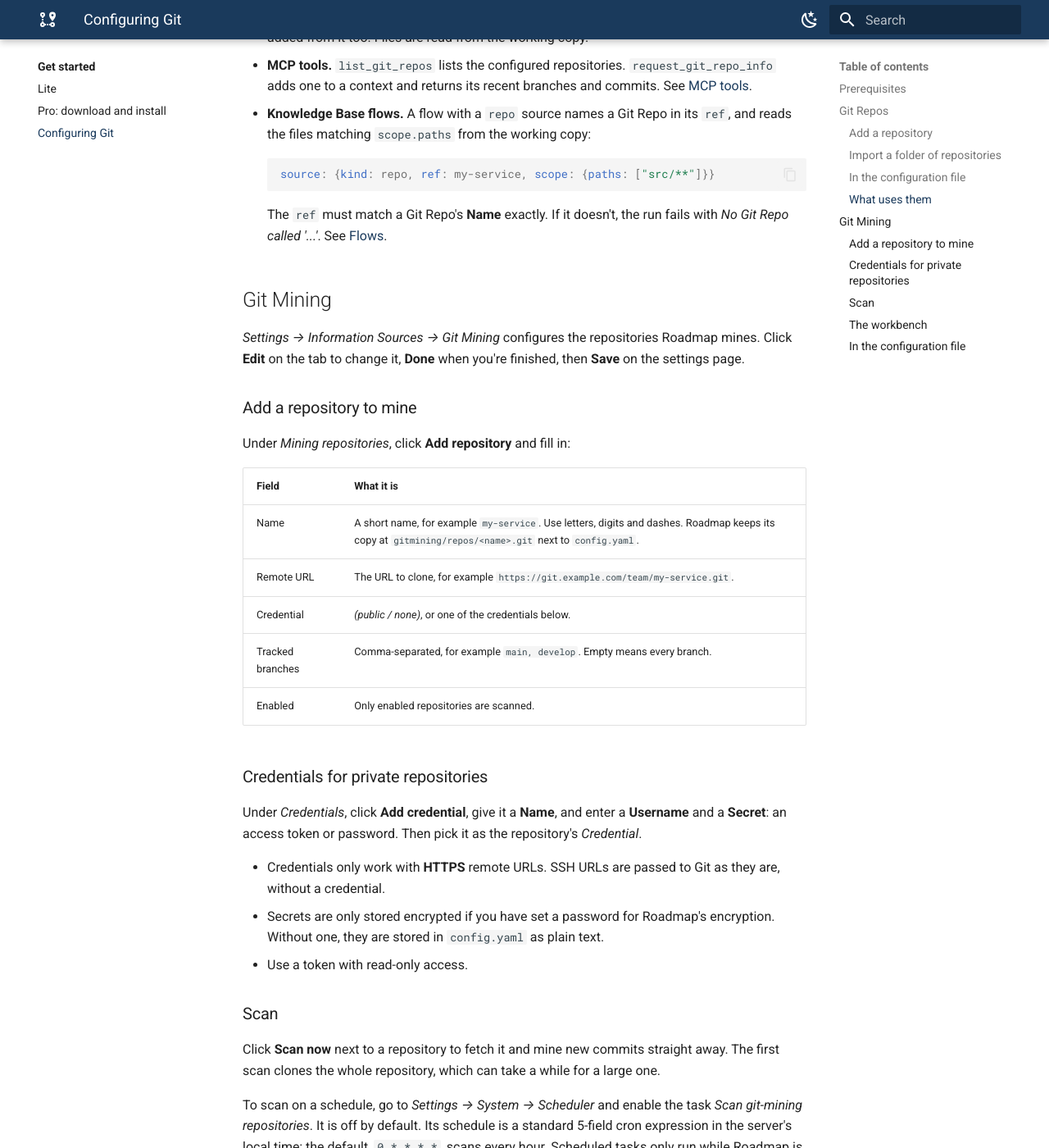
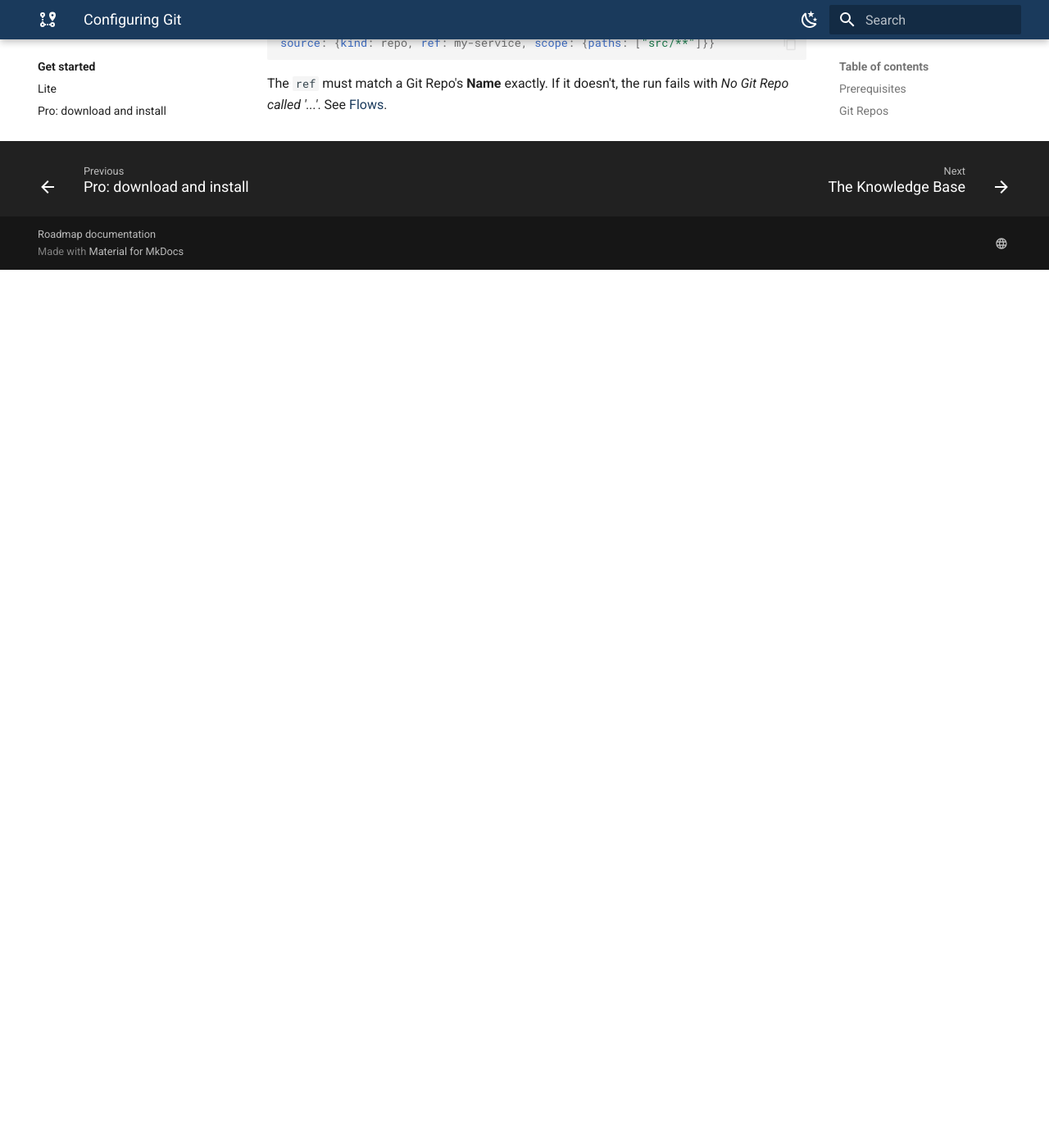
Before and after one commit to roadmap-mcp/roadmap-mcp.github.io, an MkDocs documentation site: the page built from docs/get-started/git.md, in a window 1280 px wide and 1400 px high, scrolled down 2062 px. Shown: the whole window at 82% size. Built offline with MkDocs 1.6.1 and Material for MkDocs 9.7.7, drawn with Linux system fonts in a browser that asks for light colours; after the commit the page ends 2391 px from its top, so only the background shows below that; some of the changed text lies outside the part shown.

Commit message:
Pro is the knowledge base and its sources: drop Git Mining

````diff
--- a/docs/get-started/git.md
+++ b/docs/get-started/git.md
@@ -1,22 +1,18 @@
 # Configuring Git
 
-Roadmap works with Git in two separate ways:
+Roadmap reads Git through **Git Repos**: working copies that are already on the
+machine Roadmap runs on. Contexts, the MCP tools and Knowledge Base flows read them.
+Roadmap never clones, pulls or changes them: keep them up to date yourself, the way
+you normally would.
 
-- **Git Repos** are working copies that are already on the machine Roadmap runs on.
-  Contexts, the MCP tools and Knowledge Base flows read them. Roadmap never clones,
-  pulls or changes them.
-- **Git Mining** clones remote repositories itself, keeps them up to date on a
-  schedule, and turns their history into searchable work items: branches and
-  commits, linked to the Jira issues their messages mention.
-
-Both are configured per workspace, under *Settings → Information Sources*.
+Git Repos are configured per workspace, under *Settings → Information Sources → Git
+Repos*.
 
 ## Prerequisites
 
 - **Git on the PATH of the Roadmap server.** Without it, file reads still work, but
-  branches, commits, diffs and Git Mining don't. Check with `git --version` in the
-  terminal you start Roadmap from.
-- For Git Mining: network access from the server to your Git host.
+  branches and commits don't, and Knowledge Base flows can't record which commit
+  they read. Check with `git --version` in the terminal you start Roadmap from.
 
 ## Git Repos
 
@@ -90,76 +86,3 @@ repositories:
 
     The `ref` must match a Git Repo's **Name** exactly. If it doesn't, the run fails
     with *No Git Repo called '...'*. See [Flows](../knowledge-base/flows.md).
-
-## Git Mining
-
-*Settings → Information Sources → Git Mining* configures the repositories Roadmap
-mines. Click **Edit** on the tab to change it, **Done** when you're finished, then
-**Save** on the settings page.
-
-### Add a repository to mine
-
-Under *Mining repositories*, click **Add repository** and fill in:
-
-| Field | What it is |
-|---|---|
-| Name | A short name, for example `my-service`. Use letters, digits and dashes. Roadmap keeps its copy at `gitmining/repos/<name>.git` next to `config.yaml`. |
-| Remote URL | The URL to clone, for example `https://git.example.com/team/my-service.git`. |
-| Credential | *(public / none)*, or one of the credentials below. |
-| Tracked branches | Comma-separated, for example `main, develop`. Empty means every branch. |
-| Enabled | Only enabled repositories are scanned. |
-
-### Credentials for private repositories
-
-Under *Credentials*, click **Add credential**, give it a **Name**, and enter a
-**Username** and a **Secret**: an access token or password. Then pick it as the
-repository's *Credential*.
-
-- Credentials only work with **HTTPS** remote URLs. SSH URLs are passed to Git as
-  they are, without a credential.
-- Secrets are only stored encrypted if you have set a password for Roadmap's
-  encryption. Without one, they are stored in `config.yaml` as plain text.
-- Use a token with read-only access.
-
-### Scan
-
-Click **Scan now** next to a repository to fetch it and mine new commits straight
-away. The first scan clones the whole repository, which can take a while for a large
-one.
-
-To scan on a schedule, go to *Settings → System → Scheduler* and enable the task
-*Scan git-mining repositories*. It is off by default. Its schedule is a standard
-5-field cron expression in the server's local time; the default, `0 * * * *`,
-scans every hour. Scheduled tasks only run while Roadmap is unlocked.
-
-### The workbench
-
-**Git Mining** in the main navigation lists the mined repositories. Open one to see:
-
-- what has been mined: branches and commits, with author, subject line, changed
-  files, and the Jira keys (such as `PROJ-123`) found in the subject;
-- each item's details, processor results and relations to other items;
-- **Scan now** to mine what's new, and **Full re-mine** to start over from scratch;
-- the ingest jobs, with their status.
-
-### In the configuration file
-
-```yaml
-gitmining:
-  persistence: sql              # sql (built-in SQLite) | filesystem (JSON files)
-  repos:
-    - name: my-service
-      remote_url: https://git.example.com/team/my-service.git
-      branches: [main, develop] # [] = every branch
-      credential: ci            # "" = public
-      enabled: true
-  credentials:
-    - name: ci
-      username: build-bot
-      secret: ...               # encrypted when encryption is set up
-scheduler:
-  tasks:
-    - id: gitmining.scan
-      cron: "0 * * * *"
-      enabled: true
-```
````
Also changed, not shown: docs/get-started/index.md (+1 -1 lines), docs/get-started/pro.md (+8 -6 lines).
